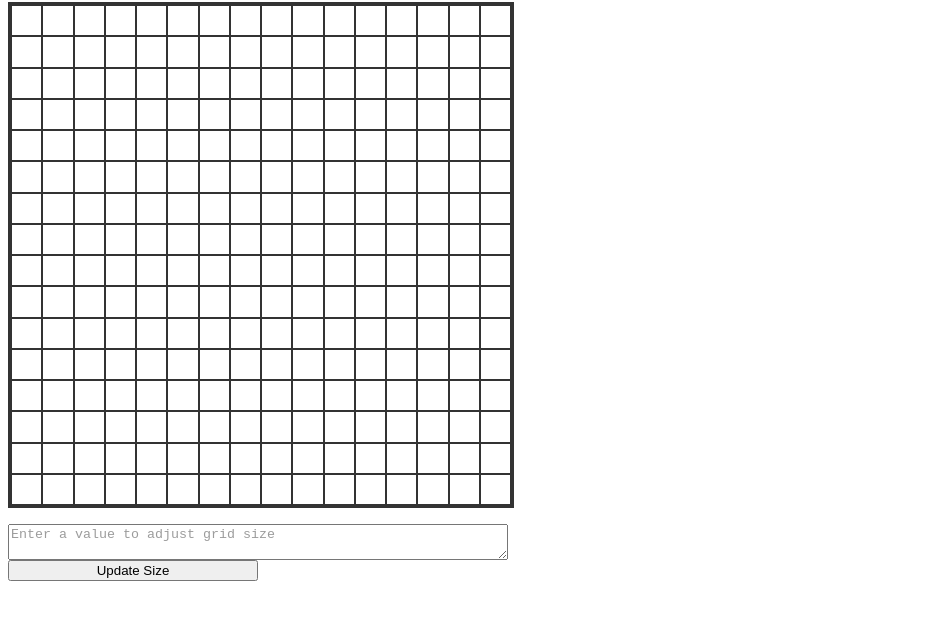
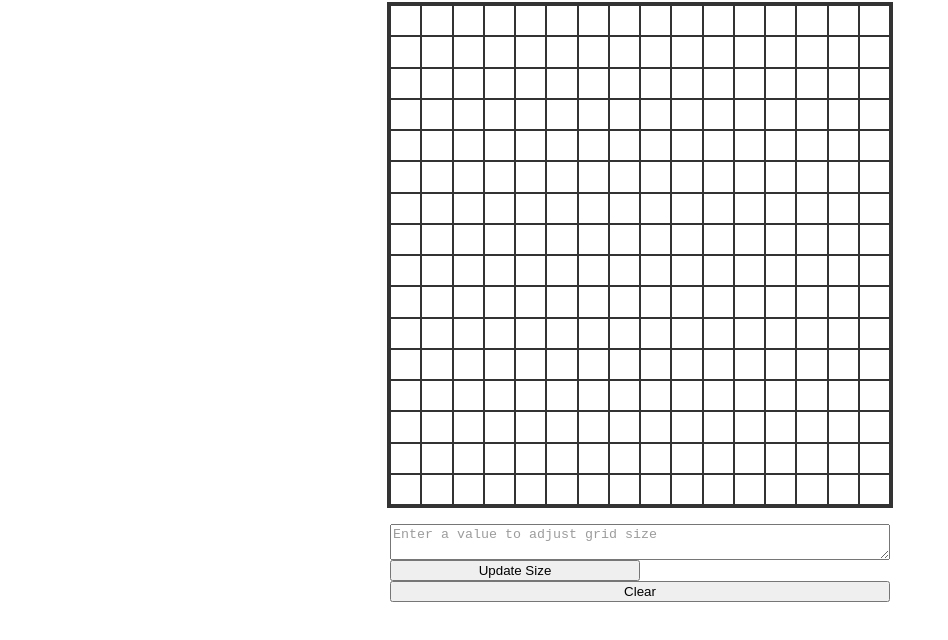
Before and after one commit to Jaw-aid/etch-a-sketch, a plain HTML site: page index.html in a window 1280 px wide. Shown: the part 110-750 px from the top of the page, without its empty margins (0-948 px from the left). Drawn offline with Linux system fonts and the light colour scheme.

Commit message:
Centered elements

```diff
--- a/index.html
+++ b/index.html
@@ -3,16 +3,16 @@
   <head>
     <title>Etch A Sketch</title>
     <link rel="stylesheet" href="styles/main.css">
-    <!-- <script src="scripts/javaScript.js" defer></script> -->
+    <script src="scripts/javaScript.js" defer></script>
   </head>
 
   <body>
     <div class="title">Etch-a-sketch</div>
-    <div class="etchArea" id="etchArea"></div>
-    <div class="inputArea" id="inputArea">
-      <textarea class="changeSizeTextBox" id="changeSizeTextBox" placeholder="Enter a value to adjust grid size"></textarea>
-      <button class="changeSizeBtn" id="changeSizeBtn">Update Size</button>
-    </div>
-    <script src="scripts/javaScript.js"></script>
+        <div class="etchArea" id="etchArea"></div>
+        <div class="inputArea" id="inputArea">
+            <textarea class="changeSizeTextBox" id="changeSizeTextBox" placeholder="Enter a value to adjust grid size"></textarea>
+            <button class="changeSizeBtn" id="changeSizeBtn">Update Size</button>
+            <button class="clearBtn" id="clearBtn">Clear</button>
+          </div>
   </body>
 </html>
--- a/styles/main.css
+++ b/styles/main.css
@@ -10,7 +10,7 @@
     border: 3px solid rgba(0, 0, 0, 0.8);
     height: 500px;
     width: 500px;
-    justify-content: center;
+    margin: auto;
 }
 
 .square {
@@ -30,6 +30,8 @@
     margin-top: 1em;
     width: 500px;
     align-items: center;
+    margin: auto;
+    padding-top: 1em;
 }
 
 textarea::placeholder {
```
